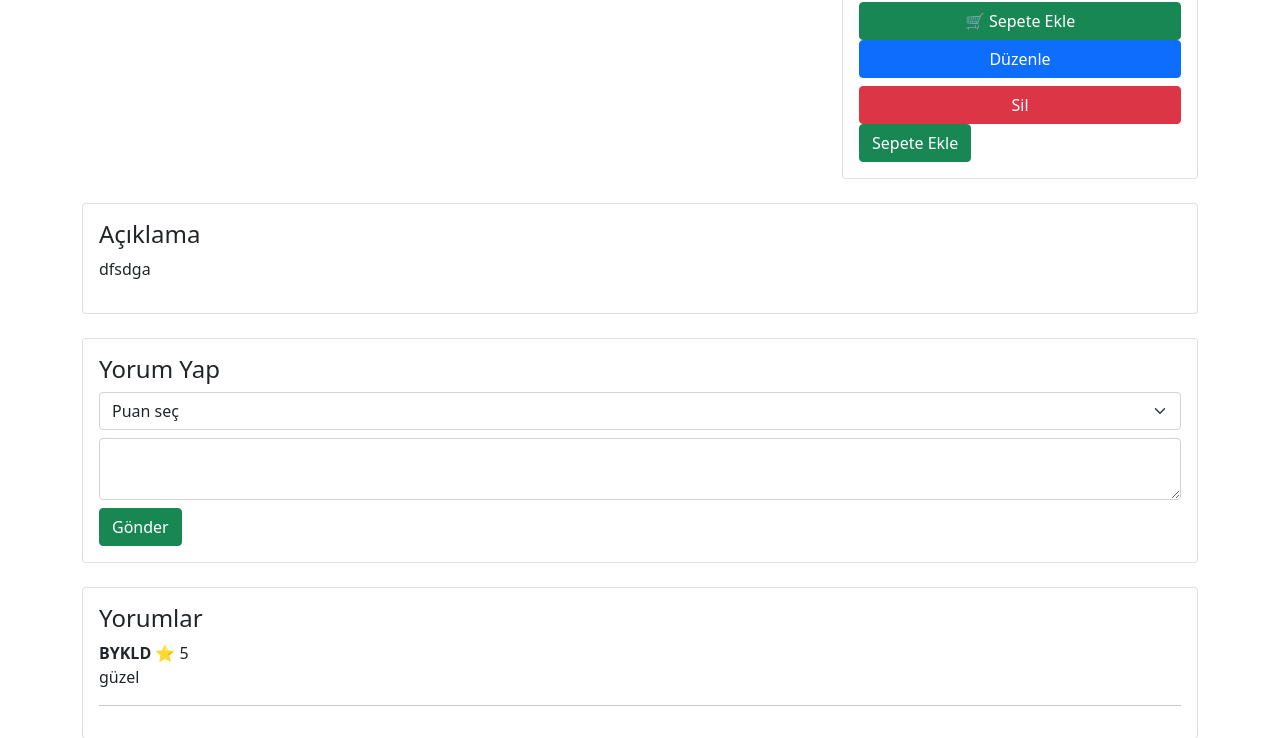
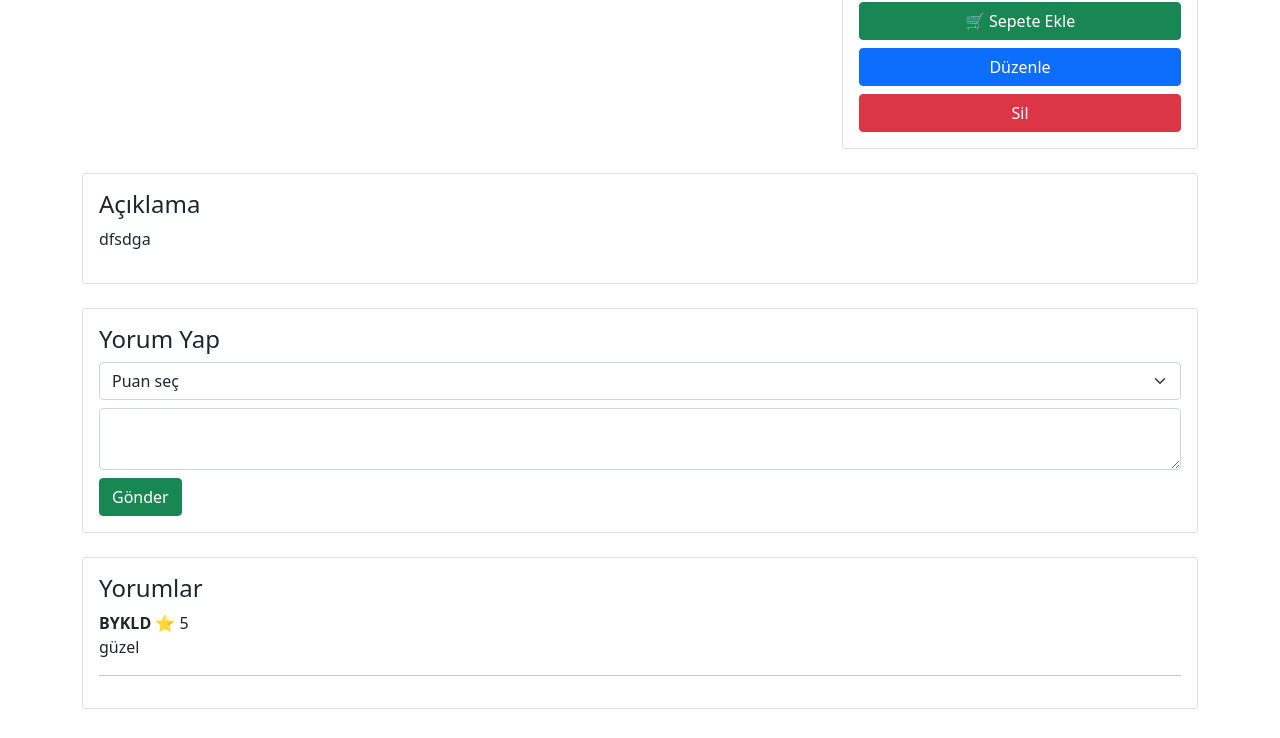
Before and after one commit to HSYNutku/GameStore, a PHP site: page /game_details.php?id=8 in a window 1280 px wide. Shown: the part 381-1119 px from the top of the page. Run offline with PHP 8.4, Linux system fonts and the light colour scheme; a user stored in the database is signed in; data comes from the database, SQL or seed files in the repository.

Commit message:
Update game_details.php

```diff
--- a/game_details.php
+++ b/game_details.php
@@ -16,7 +16,6 @@ $game_id = (int)$_GET['id'];
 
 try {
 
-    // 🔥 SADECE ONAYLI VEYA KENDİ EKLEDİĞİ OYUN
     $stmt = $db->prepare("
         SELECT g.*, u.username as publisher_name
         FROM games g
@@ -36,6 +35,14 @@ try {
 } catch(PDOException $e) {
     $error = 'Oyun bilgileri yüklenirken hata oluştu.';
 }
+
+// 🔥 KULLANICI BU OYUNA SAHİP Mİ?
+$stmt = $db->prepare("
+SELECT * FROM library
+WHERE user_id=? AND game_id=?
+");
+$stmt->execute([$_SESSION['user_id'], $game_id]);
+$owned = $stmt->fetch();
 
 // Yorum ekleme
 if ($_SERVER['REQUEST_METHOD'] == 'POST' && isset($_POST['comment'])) {
@@ -103,25 +110,29 @@ include 'includes/header.php';
 
 <h3 class="text-success">$<?= $game['price'] ?></h3>
 
+<!-- 🔥 SATIN AL / KÜTÜPHANE KONTROL -->
+<?php if ($owned): ?>
+<button class="btn btn-secondary w-100 mt-3" disabled>
+✔️ Kütüphanede
+</button>
+<?php else: ?>
 <a href="add_to_cart.php?id=<?= $game['id'] ?>" class="btn btn-success w-100 mt-3">
 🛒 Sepete Ekle
 </a>
+<?php endif; ?>
 
 <?php if ($game['status'] == 'pending'): ?>
-                    <div class="alert alert-warning">
+<div class="alert alert-warning mt-2">
 ⏳ Bu oyun admin onayı bekliyor
 </div>
 <?php endif; ?>
 
 <?php if ($_SESSION['is_admin'] == 1): ?>
-                <a href="edit_game.php?id=<?= $game['id'] ?>" class="btn btn-primary w-100 mb-2">
+<a href="edit_game.php?id=<?= $game['id'] ?>" class="btn btn-primary w-100 mt-2">
 Düzenle
 </a>
-                <a href="delete_game.php?id=<?= $game['id'] ?>" class="btn btn-danger w-100">
+<a href="delete_game.php?id=<?= $game['id'] ?>" class="btn btn-danger w-100 mt-2">
 Sil
-                </a>
-                <a href="add_to_cart.php?id=<?= $game['id'] ?>" class="btn btn-success">
-    Sepete Ekle
 </a>
 <?php endif; ?>
 
```
Lines whose indentation alone changed are shown as unchanged.
